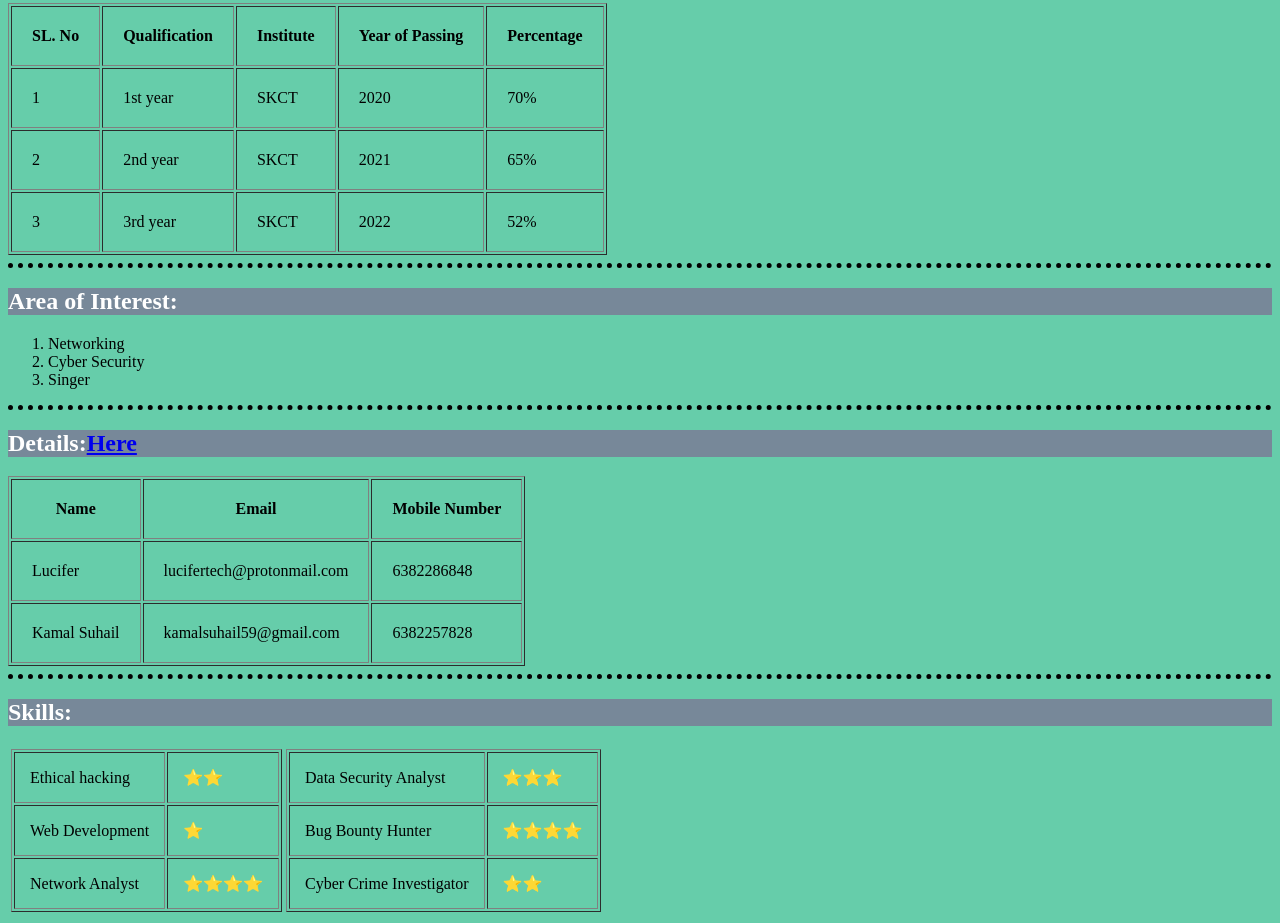
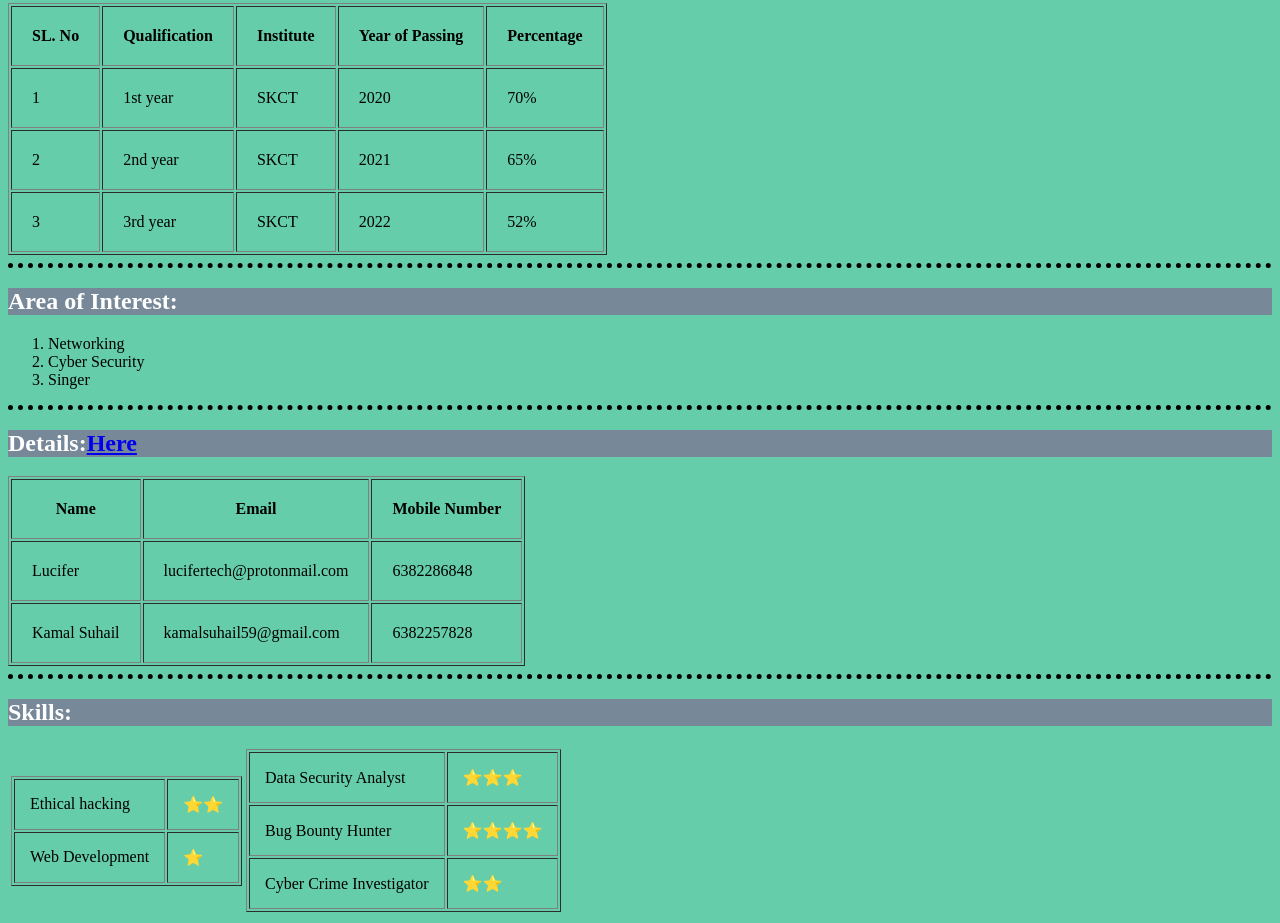
Before and after one commit to KamalSuhail/Html-Personal-Site, a plain HTML site: page index.html in a window 1280 px wide. Shown: the part 384-1307 px from the top of the page. Drawn offline with Linux system fonts and the light colour scheme.

Commit message:
remove network analyst section in table

```diff
--- a/index.html
+++ b/index.html
@@ -121,11 +121,6 @@
                             <td>⭐</td>
 
                         </tr>
-                        <tr>
-                            <td>Network Analyst</td>
-                            <td>⭐⭐⭐⭐</td>
-
-                        </tr>
                     </table>
                 </td>
                 <td>
```
